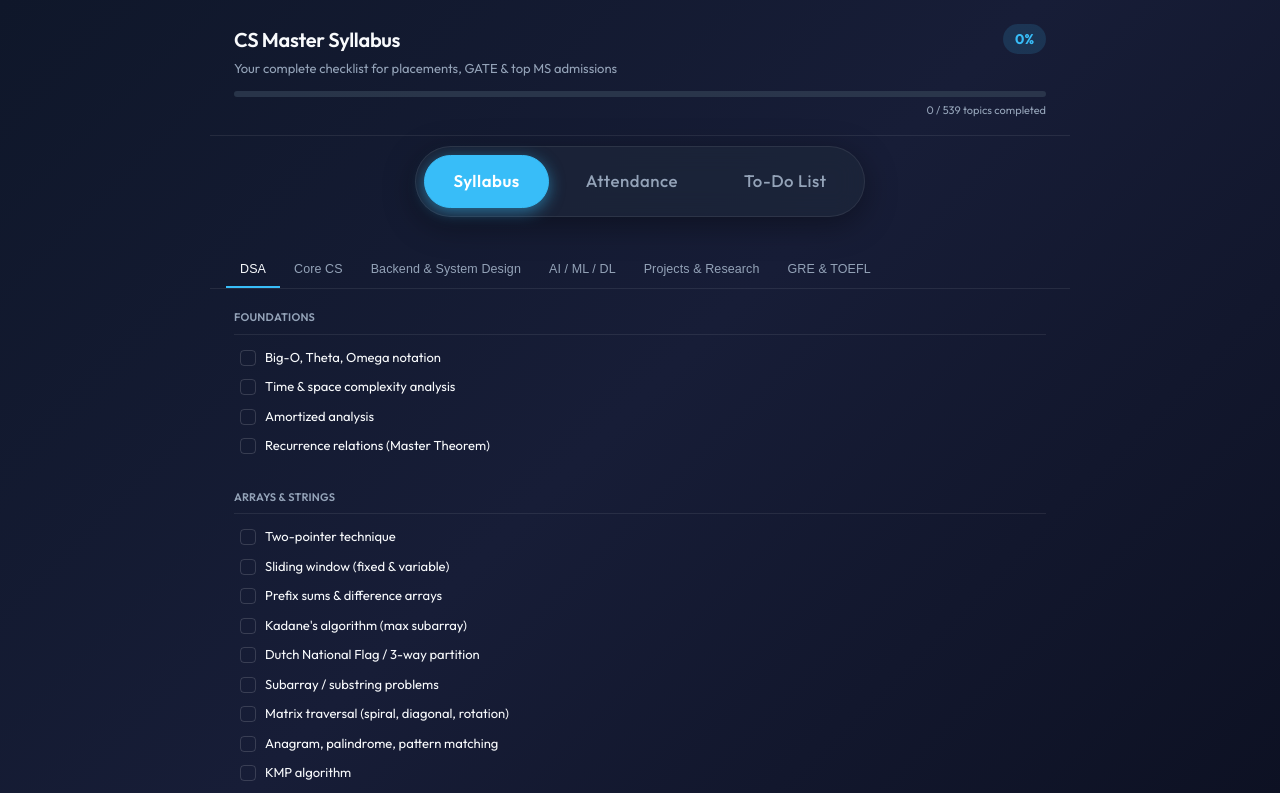
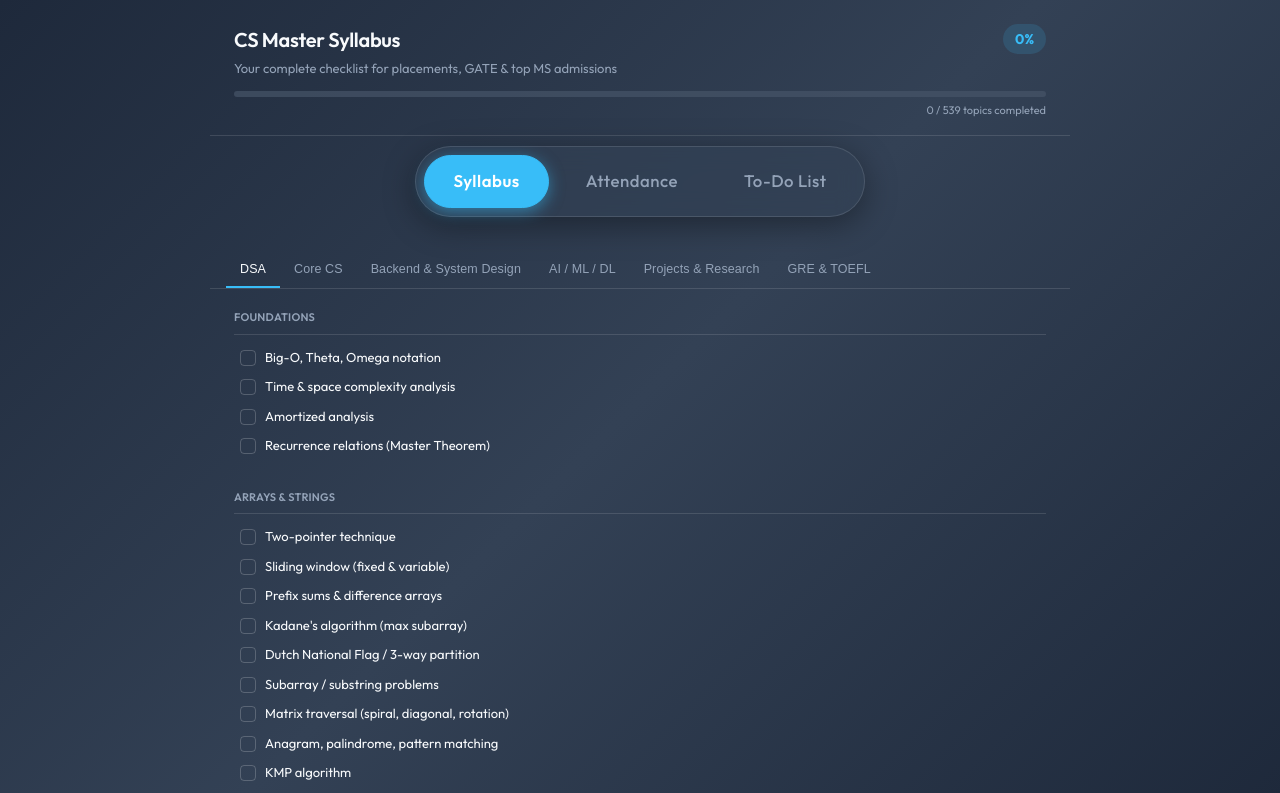
Before and after one commit to shreyshubh/target, a React (Vite) app in the folder frontend/: page /syllabus in a window 1280 px wide. Shown: the top 793 px of the page. Built offline with nearby package versions, Linux system fonts and the light colour scheme; no server answers.

Commit message:
current date and ui changes

```diff
--- a/frontend/src/components/AttendanceManager.jsx
+++ b/frontend/src/components/AttendanceManager.jsx
@@ -66,8 +66,11 @@ export default function AttendanceManager() {
     try { await updateTimetable({ ...data.timetable, [dayIndex]: list }); } catch(err) { console.error(err); }
   };
 
-  const handleMarkAttendance = async (subjectId, status) => {
-    try { await updateDailyRecord({ date: selectedDate, subjectId, status }); } catch(err) { console.error(err); }
+  const handleMarkAttendance = async (subjectId, clickedStatus) => {
+    const dayRecords = (data.records || {})[selectedDate] || {};
+    const currentStatus = dayRecords[subjectId];
+    const newStatus = currentStatus === clickedStatus ? null : clickedStatus;
+    try { await updateDailyRecord({ date: selectedDate, subjectId, status: newStatus }); } catch(err) { console.error(err); }
   };
 
   const handleToggleHoliday = async () => {
--- a/frontend/src/index.css
+++ b/frontend/src/index.css
@@ -2,11 +2,11 @@
 
 /* ─── Premium Design Tokens ─── */
 :root {
-  --bg-gradient: linear-gradient(135deg, #0f172a 0%, #171d37 50%, #0d1123 100%);
-  --surface: rgba(30, 41, 59, 0.6); /* Glass surface */
-  --surface-raised: rgba(51, 65, 85, 0.7);
-  --border: rgba(255, 255, 255, 0.08);
-  --border-strong: rgba(255, 255, 255, 0.15);
+  --bg-gradient: linear-gradient(135deg, #1e293b 0%, #334155 50%, #1e293b 100%);
+  --surface: rgba(51, 65, 85, 0.6); /* Glass surface */
+  --surface-raised: rgba(71, 85, 105, 0.7);
+  --border: rgba(255, 255, 255, 0.12);
+  --border-strong: rgba(255, 255, 255, 0.2);
 
   --text-primary: #f8fafc;
   --text-secondary: #94a3b8;
```
Also changed, not shown: 1 other file (tests, documents, lock files or other folders).
